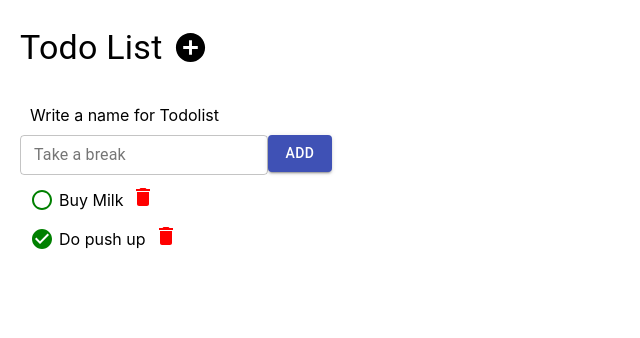
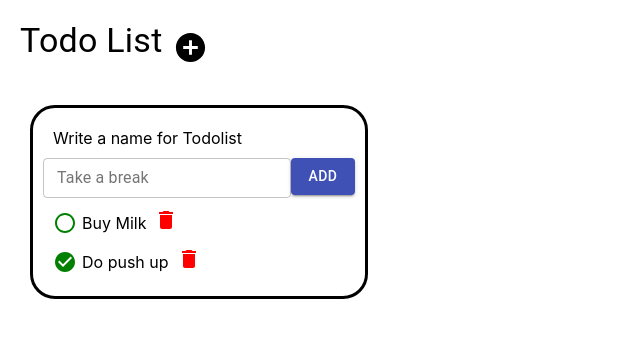
Before and after one commit to wilsontbx/todo-list, a React (Create React App) app: page / in a window 1280 px wide. Shown: the top 338 px of the page, without its empty margins (0-640 px from the left). Built offline with nearby package versions, Linux system fonts and the light colour scheme.

Commit message:
done styling

```diff
--- a/src/App.css
+++ b/src/App.css
@@ -1,6 +1,6 @@
 .App {
   display: flex;
-  align-items: center;
+  flex-wrap: wrap;
   margin: 20px;
 }
 
@@ -42,3 +42,7 @@
 .todo-menu:hover {
   cursor: pointer;
 }
+
+.todolist {
+  margin: 10px;
+}
--- a/src/components/Todolist.css
+++ b/src/components/Todolist.css
@@ -11,3 +11,10 @@
 .todo-menu_add {
   color: red;
 }
+
+.todo-section {
+  margin: 10px;
+  border-style: solid;
+  padding: 10px;
+  border-radius: 25px;
+}
```
